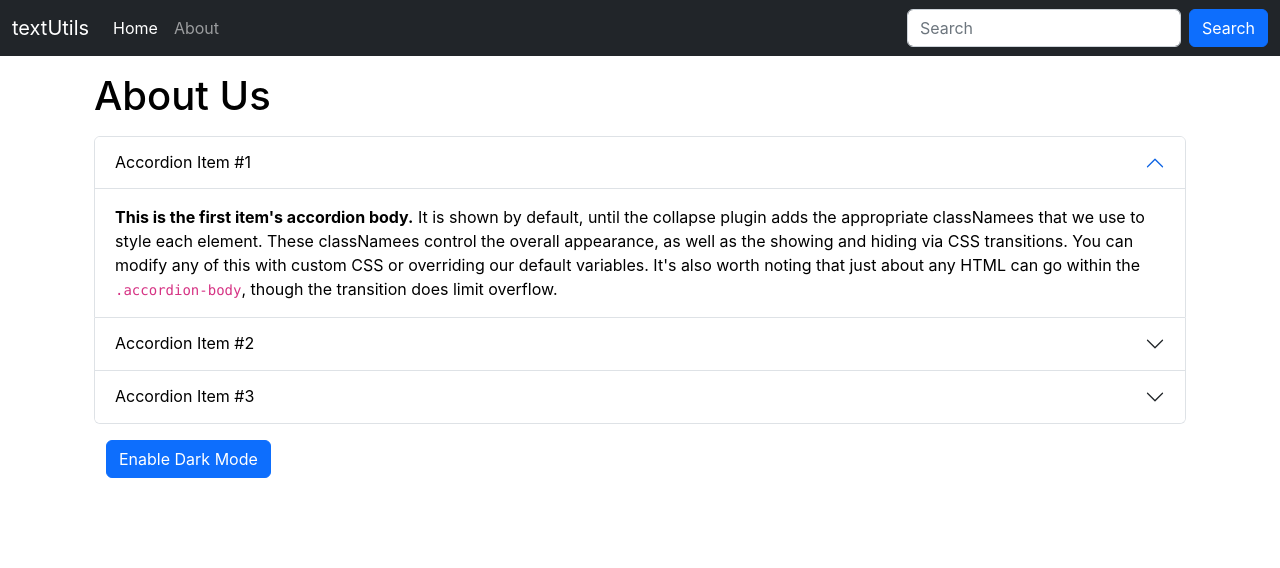
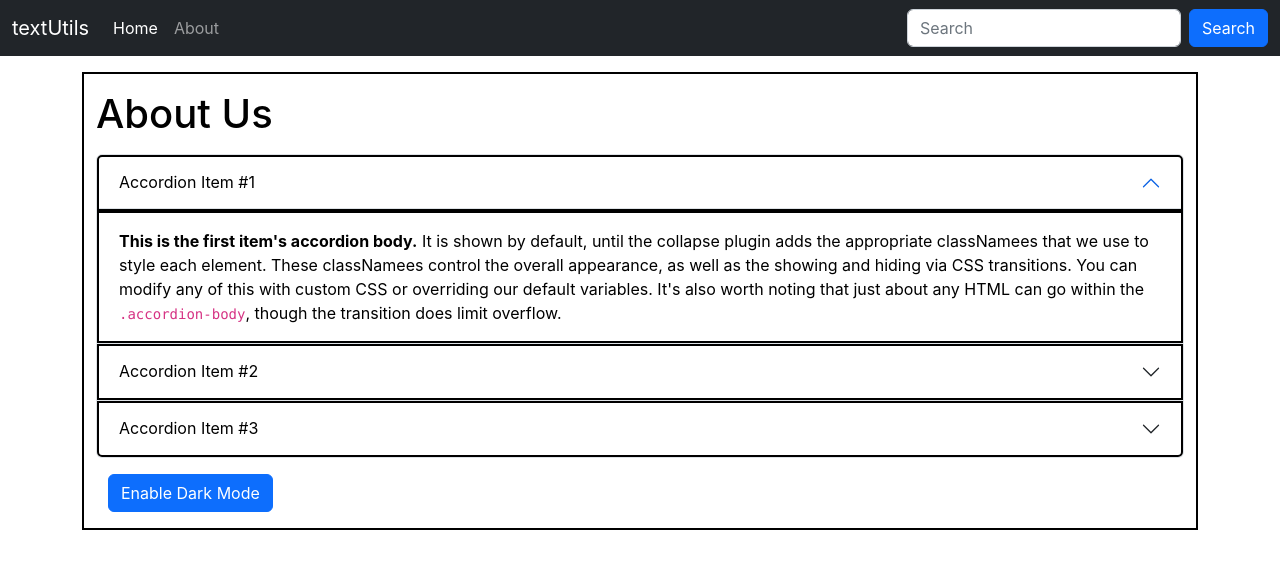
Before and after one commit to rks-031/textUtils, a React (Create React App) app: page / in a window 1280 px wide. Shown: the top 568 px of the page. Built offline with nearby package versions, Linux system fonts and the light colour scheme.

Commit message:
added borders

```diff
--- a/src/components/About.js
+++ b/src/components/About.js
@@ -4,28 +4,31 @@ export default function About() {
   const [myStyle, setMyStyle] = useState({
     color: "black",
     backgroundColor: "white",
+    border: "2px solid black",
   });
 
   const [btnText, setBtnText] = useState("Enable Dark Mode");
 
   const toggleStyle = () => {
-    if (myStyle.color == "black") {
+    if (myStyle.color === "black") {
       setMyStyle({
         color: "white",
         backgroundColor: "black",
+        border: "2px solid white",
       });
       setBtnText("Enable Light Mode");
     } else {
       setMyStyle({
         color: "black",
         backgroundColor: "white",
+        border: "2px solid black",
       });
       setBtnText("Enable Dark Mode");
     }
   };
 
   return (
-    <div className="container" style={myStyle}>
+    <div className="container my-3" style={myStyle}>
       <h1 className="my-3">About Us</h1>
       <div className="accordion" id="accordionExample">
         <div className="accordion-item">
```
